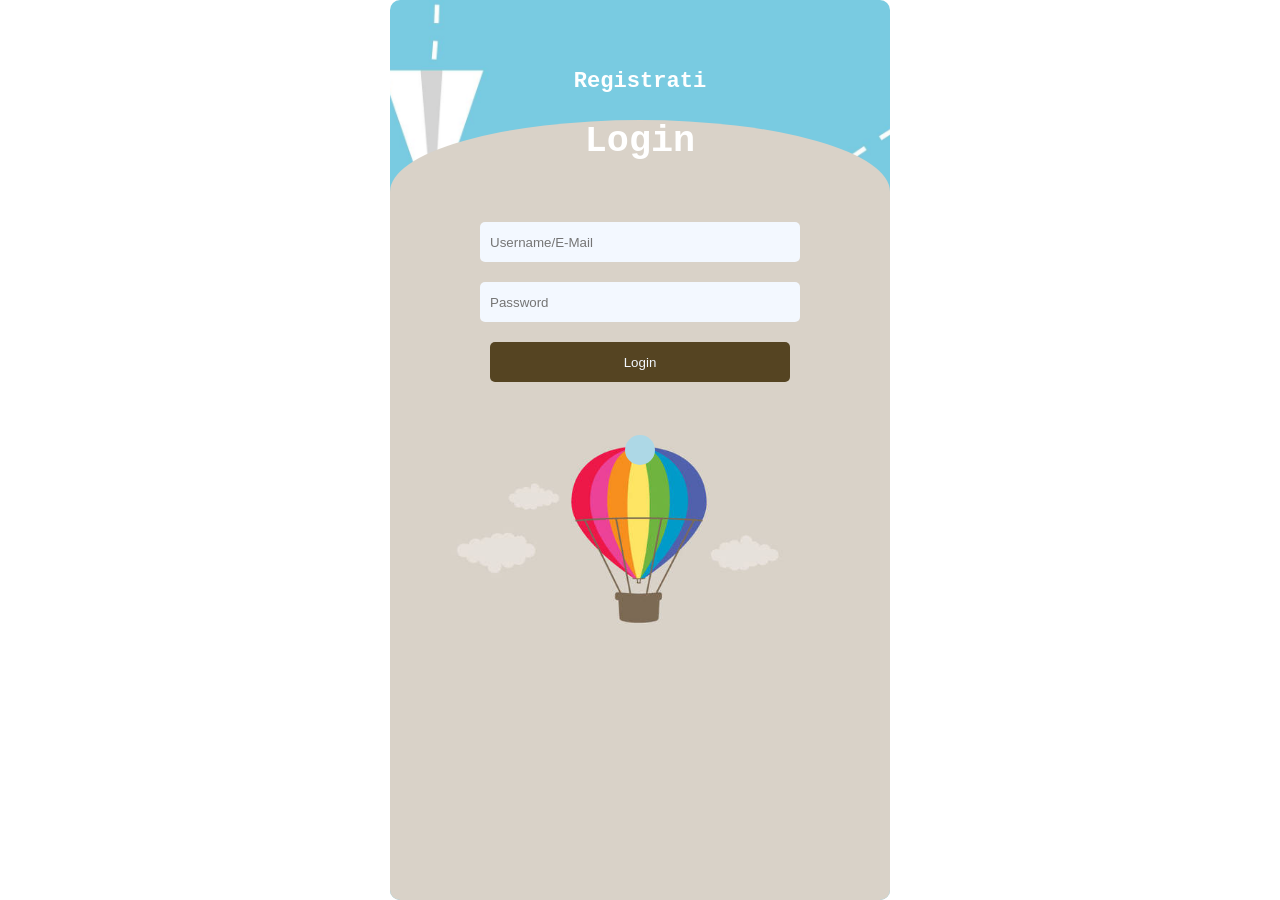
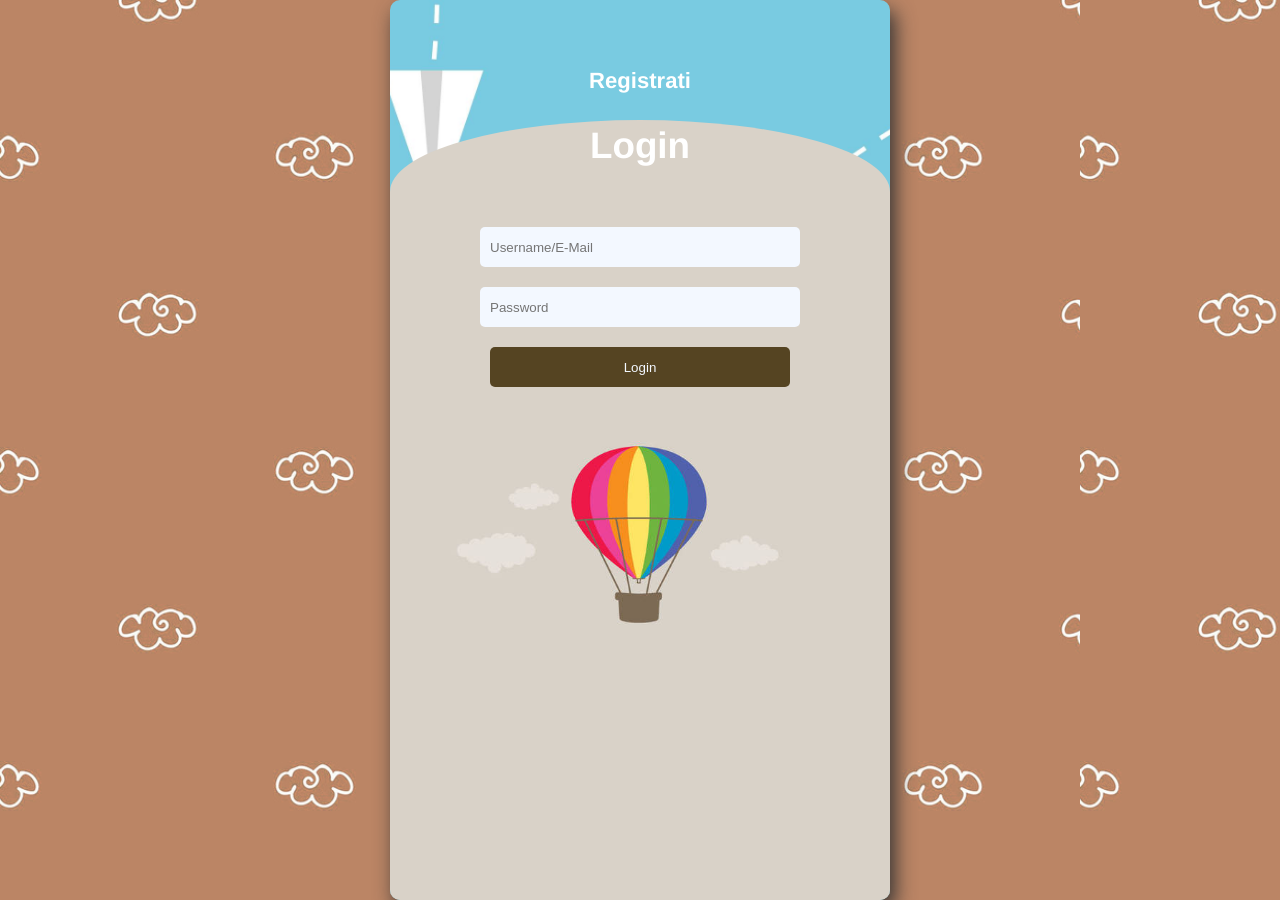
Before and after one commit to Reyunityone/Capolavoro, a PHP site: page /login.html in a window 1280 px wide. Run offline with PHP 8.4, Linux system fonts and the light colour scheme.

Commit message:
Scia cursore fatta, cambiato sfondo, fixato margine label login

```diff
--- a/login.css
+++ b/login.css
@@ -5,8 +5,11 @@
     align-items: center;
     justify-content: center;
     min-height: 100vh;
-    font-family: 'Courier New', Courier, monospace;
-    cursor: url("select.cur"), pointer;
+    font-family: Helvetica, Courier, monospace;
+    cursor: url("select.cur"), default;
+    background: url("backgroud.png");
+
+
 }
 
 .container{
@@ -15,7 +18,7 @@
     background: url("white-paper-planes-minimalist-style-on-space-blue-background-free-photo.jpg") center / cover;
     overflow: hidden;
     border-radius: 10px;
-    box-shadow: 5px 20px 50px #FFF;
+    box-shadow: 5px 10px 20px #333;
 }
 
 #check{
@@ -94,18 +97,24 @@
 }
 #check:checked ~ .login label{
     transform: scale(1);
+    padding-top: 5px;
 }
 #check:checked ~ .signup label{
     transform: scale(0.6);
 }
 
-.cursor {
+svg.trail{
+    pointer-events: none;
     position: fixed;
-    width: 30px;
-    height: 30px;
-    background-color: lightblue; /* White cursor */
-    border-radius: 50%; /* Circular shape */
-    z-index: 9999;
-    pointer-events: none;
-    transition: transform 0.2s ease; /* Smooth transition */
-  }
+    top: 0;
+    left: 0;
+    z-index: 1000;
+}
+
+svg.trail path{
+    fill: none;
+    stroke: #fff;
+    stroke-width: 8px;
+    stroke-linecap: round;
+    stroke-linejoin: round;
+}
--- a/login.html
+++ b/login.html
@@ -9,7 +9,6 @@
 </head>
 
 <body>
-    <div class="cursor"></div>
     <div class="container">
         <input type="checkbox" name="" id="check" aria-hidden="true" checked>
         <div class="signup">
@@ -38,19 +37,74 @@
             </form>
         </div>
     </div>
+    <svg class="trail" viewBox="0 0 400 400">
+        <path d="M 100 100 L 200 200 L 300 100" />
+    </svg>
+
     <script>
-        document.addEventListener('DOMContentLoaded', function () {
-            const cursor = document.querySelector('.cursor');
+        const svg = document.querySelector("svg.trail");
+        const path = svg.querySelector("path");
 
-            document.addEventListener('mousemove', function (e) {
-                const mouseX = e.clientX;
-                const mouseY = e.clientY;
+        let points = [];
+        let segments = 50;
+        let mouse = {
+            x: 0,
+            y: 0
+        }
 
-                cursor.style.left = 10 +mouseX + 'px';
-                cursor.style.top = 10 + mouseY + 'px';
-            });
-        });
+        const moveTrail = (ev) => {
+            const x = ev.clientX;
+            const y = ev.clientY;
 
+            mouse.x = x;
+            mouse.y = y;
+
+            if (points.length === 0) {
+                for (let i = 0; i < segments; i++) {
+                    points.push({
+                        x: x,
+                        y: y
+                    });
+                }
+            }
+
+
+        }
+
+        const animate = () => {
+            let startX = mouse.x;
+            let startY = mouse.y;
+
+            points.forEach((point, index) =>{
+                point.x = startX;
+                point.y = startY;
+
+                let next = points[index + 1];
+
+                if(next){
+                    startX = startX - (point.x - next.x ) * 0.2;
+                    startY = startY - (point.y - next.y) * 0.2;
+                }
+            })
+
+            path.setAttribute("d", `M ${points.map(p => `${p.x} ${p.y}`).join(' L ')}`);
+
+            requestAnimationFrame(animate);
+        }
+
+        const resize = () => {
+            const windowWidth = window.innerWidth;
+            const windowHeight = window.innerHeight;
+
+            svg.style.width = windowWidth + "px";
+            svg.style.height = windowHeight + "px";
+            svg.setAttribute("viewBox", `0 0 ${windowWidth} ${windowHeight}`);
+        }
+
+        document.addEventListener("mousemove", moveTrail);
+        window.addEventListener("resize", resize);
+        animate();
+        resize();
     </script>
 </body>
 
```
Also changed, not shown: backgroud.png (added), 1 other file.
